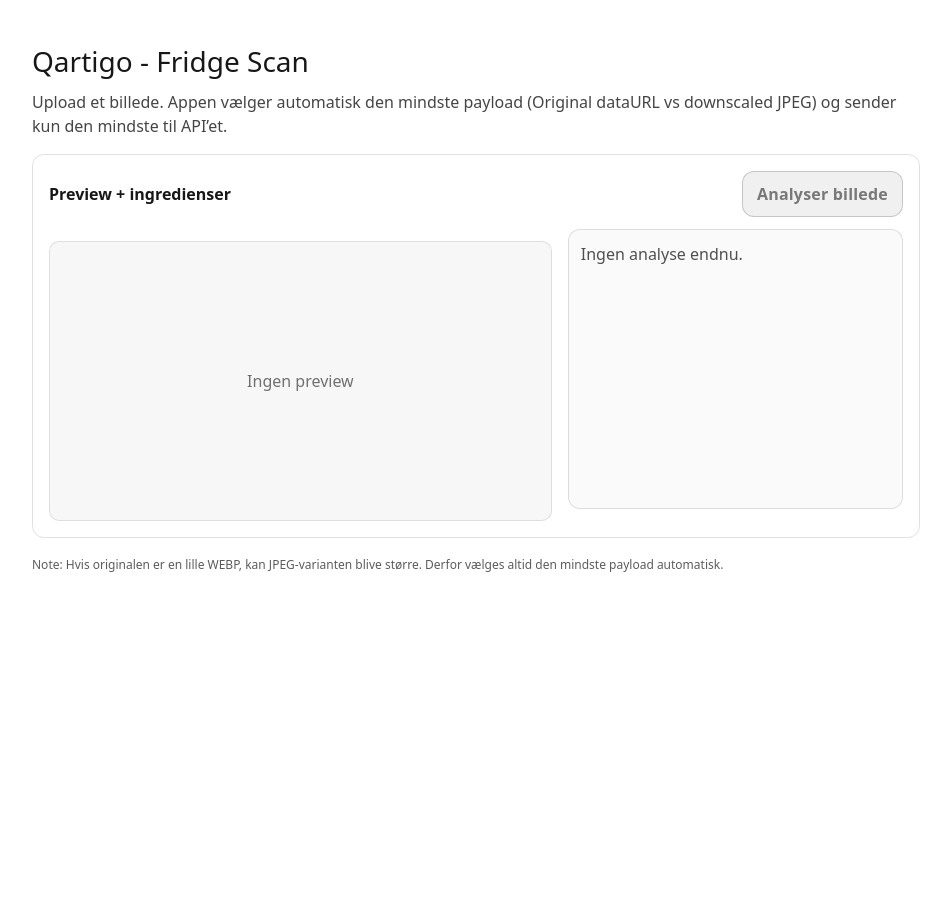
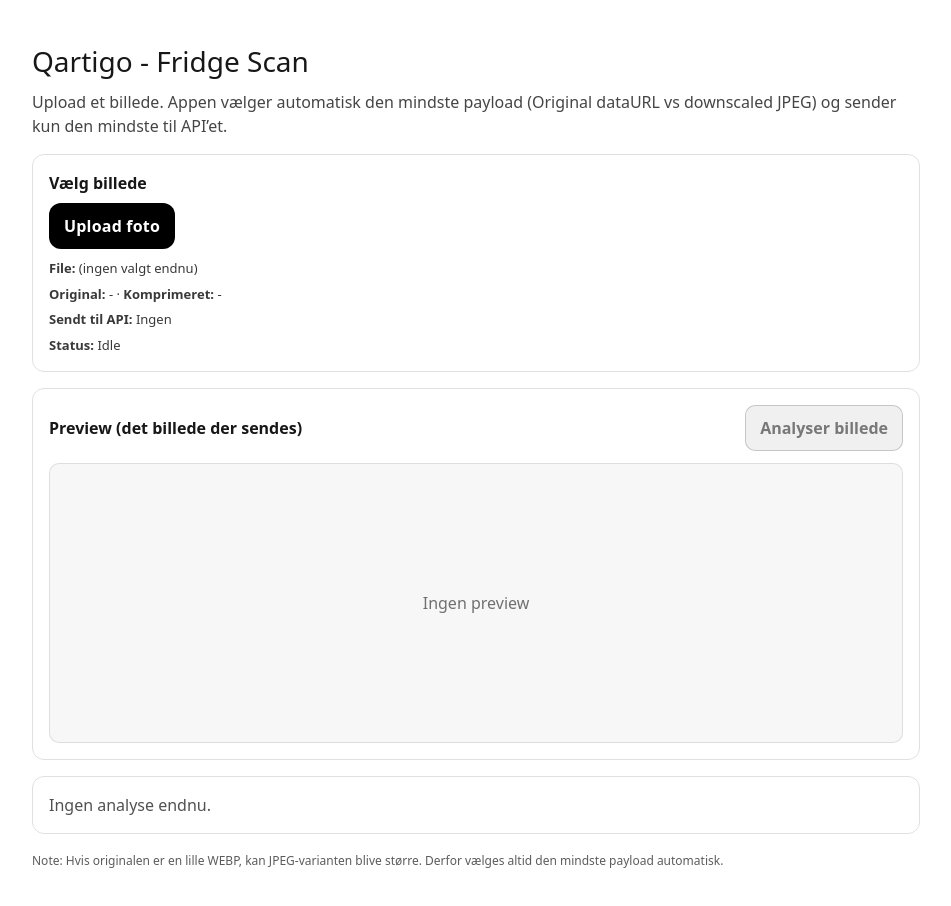
Before and after one commit to christianfrederiksenmusic/foodfolder, a Next.js app: page / in a window 1280 px wide. Shown: the top 906 px of the page, without its empty margins (164-1115 px from the left). Before the commit the page ends 800 px from the top, so only its background shows below. Built offline with nearby package versions, Linux system fonts and the light colour scheme.

Commit message:
Revert page UI to last known good (restore buttons)

```diff
--- a/app/page.tsx
+++ b/app/page.tsx
@@ -95,20 +95,11 @@
   return [];
 }
 
-function fmtConfidenceLabel(c?: number): string | null {
+function fmtConfidence(c?: number): string | null {
   if (typeof c !== "number") return null;
   if (!Number.isFinite(c)) return null;
-  const x = Math.max(0, Math.min(1, c));
-  if (x >= 0.85) return "høj";
-  if (x >= 0.65) return "middel";
-  return "lav";
-}
-
-function fmtConfidencePct(c?: number): string | null {
-  if (typeof c !== "number") return null;
-  if (!Number.isFinite(c)) return null;
-  const x = Math.max(0, Math.min(1, c));
-  return `${Math.round(x * 100)}%`;
+  const clamped = Math.max(0, Math.min(1, c));
+  return `${Math.round(clamped * 100)}%`;
 }
 
 export default function Page() {
@@ -253,6 +244,97 @@
         og sender kun den mindste til API’et.
       </p>
 
+      <section
+        style={{
+          border: "1px solid rgba(0,0,0,0.12)",
+          borderRadius: 12,
+          padding: 16,
+          marginTop: 16,
+        }}
+      >
+        <label style={{ display: "block", fontWeight: 600, marginBottom: 8 }}>Vælg billede</label>
+
+        <div style={{ display: "flex", gap: 10, alignItems: "center", flexWrap: "wrap" }}>
+          <input
+            ref={fileInputRef}
+            type="file"
+            accept="image/*"
+            onChange={onPickFile}
+            style={{ position: "absolute", left: -99999, width: 1, height: 1, opacity: 0 }}
+          />
+
+          <button
+            type="button"
+            className="q-btn q-btn-primary"
+            onClick={() => fileInputRef.current?.click()}
+            disabled={busy}
+            style={{
+              padding: "10px 14px",
+              borderRadius: 12,
+              border: "1px solid rgba(0,0,0,0.18)",
+              background: busy ? "rgba(0,0,0,0.06)" : "black",
+              color: busy ? "rgba(0,0,0,0.5)" : "white",
+              cursor: busy ? "not-allowed" : "pointer",
+              fontWeight: 800,
+              letterSpacing: 0.2,
+            }}
+          >
+            {pickedFileInfo ? "Skift billede" : "Upload foto"}
+          </button>
+
+          {pickedFileInfo ? (
+            <button
+              type="button"
+              className="q-btn q-btn-secondary"
+              onClick={() => {
+                setPickedFileInfo(null);
+                setOriginalDataUrl("");
+                setJpegDataUrl("");
+                setJpegDims(null);
+                setApiResult(null);
+                setError("");
+              }}
+              disabled={busy || apiBusy}
+              style={{
+                padding: "10px 14px",
+                borderRadius: 12,
+                border: "1px solid rgba(0,0,0,0.18)",
+                background: busy || apiBusy ? "rgba(0,0,0,0.06)" : "white",
+                color: "black",
+                cursor: busy || apiBusy ? "not-allowed" : "pointer",
+                fontWeight: 800,
+                letterSpacing: 0.2,
+              }}
+            >
+              Fjern
+            </button>
+          ) : null}
+        </div><div style={{ marginTop: 10, fontSize: 13, opacity: 0.85 }}>
+          <div>
+            <strong>File:</strong>{" "}
+            {pickedFileInfo
+              ? `${pickedFileInfo.name} · ${pickedFileInfo.type} · ${formatBytes(pickedFileInfo.size)}`
+              : "(ingen valgt endnu)"}
+          </div>
+
+          <div style={{ marginTop: 6 }}>
+            <strong>Original:</strong> {originalDataUrl ? formatBytes(originalBytes) : "-"}
+            {" · "}
+            <strong>Komprimeret:</strong> {jpegDataUrl ? formatBytes(jpegBytes) : "-"}
+            {jpegDims ? <span style={{ opacity: 0.75 }}> (ca. {jpegDims.w}x{jpegDims.h})</span> : null}
+          </div>
+
+          <div style={{ marginTop: 6 }}>
+            <strong>Sendt til API:</strong> {chosen.label}
+          </div>
+
+          <div style={{ marginTop: 6 }}>
+            <strong>Status:</strong> {busy ? "Behandler…" : "Idle"}
+          </div>
+        </div>
+
+        {error ? <div style={{ marginTop: 10, color: "crimson" }}>{error}</div> : null}
+      </section>
 
       <section
         style={{
@@ -264,7 +346,7 @@
       >
         <div style={{ display: "flex", justifyContent: "space-between", alignItems: "center", gap: 12, flexWrap: "wrap" }}>
           <div style={{ fontWeight: 700 }}>
-            Preview + ingredienser
+            Preview (det billede der sendes)
           </div>
 
           <button className="q-btn"
@@ -272,29 +354,18 @@
             disabled={apiBusy || busy || !chosen.dataUrl}
             style={{
               padding: "10px 14px",
-              borderRadius: 12,
+              borderRadius: 10,
               border: "1px solid rgba(0,0,0,0.18)",
               background: apiBusy || busy || !chosen.dataUrl ? "rgba(0,0,0,0.06)" : "black",
               color: apiBusy || busy || !chosen.dataUrl ? "rgba(0,0,0,0.5)" : "white",
               cursor: apiBusy || busy || !chosen.dataUrl ? "not-allowed" : "pointer",
-              fontWeight: 800,
-              letterSpacing: 0.2,
+              fontWeight: 700,
             }}
           >
             {apiBusy ? "Analyserer…" : "Analyser billede"}
           </button>
         </div>
 
-        <div
-          style={{
-            display: "grid",
-            gridTemplateColumns: "1.2fr 0.8fr",
-            gap: 16,
-            marginTop: 12,
-            alignItems: "start",
-          }}
-        >
-          <div>
         <div
           style={{
             marginTop: 12,
@@ -320,15 +391,14 @@
             <div style={{ opacity: 0.6 }}>Ingen preview</div>
           )}
         </div>
-          </div>
+      </section>
 
-          <div
+      <section
         style={{
           border: "1px solid rgba(0,0,0,0.12)",
           borderRadius: 12,
-              padding: 12,
-              background: "rgba(0,0,0,0.02)",
-              minHeight: 280,
+          padding: 16,
+          marginTop: 16,
         }}
       >
         {apiResult?.ok === true ? (
@@ -338,19 +408,11 @@
             {sortedItems.length ? (
               <ul style={{ margin: 0, paddingLeft: 18 }}>
                 {sortedItems.map((it, idx) => {
-                      const label = fmtConfidenceLabel(it.confidence);
-                      const pct = fmtConfidencePct(it.confidence);
+                  const conf = fmtConfidence(it.confidence);
                   return (
-                        <li key={idx} style={{ marginBottom: 6 }}>
-                          <div style={{ display: "flex", justifyContent: "space-between", gap: 10 }}>
-                            <span>{it.name}</span>
-                            {label ? (
-                              <span style={{ opacity: 0.75 }}>
-                                {label}
-                                {SHOW_RAW && pct ? <span style={{ opacity: 0.75 }}> ({pct})</span> : null}
-                              </span>
-                            ) : null}
-                          </div>
+                    <li key={idx}>
+                      {it.name}
+                      {conf ? <span style={{ opacity: 0.75 }}> ({conf})</span> : null}
                     </li>
                   );
                 })}
@@ -358,10 +420,6 @@
             ) : (
               <div style={{ opacity: 0.8 }}>Ingen ingredienser fundet.</div>
             )}
-
-                <div style={{ marginTop: 10, fontSize: 12, opacity: 0.75 }}>
-                  Note: “høj/middel/lav” er modellens interne sikkerhed - ikke en garanti.
-                </div>
 
             {SHOW_RAW ? (
               <details style={{ marginTop: 12 }}>
@@ -376,14 +434,16 @@
           <div style={{ borderRadius: 10, padding: 12, background: "rgba(220, 20, 60, 0.10)" }}>
             <div style={{ fontWeight: 700, marginBottom: 6 }}>Fejl</div>
             <div>{apiResult.error}</div>
+            {SHOW_RAW ? (
+              <pre style={{ marginTop: 10, fontSize: 12, opacity: 0.85, whiteSpace: "pre-wrap" }}>
+{JSON.stringify(apiResult.raw ?? {}, null, 2)}
+              </pre>
+            ) : null}
           </div>
         ) : (
           <div style={{ opacity: 0.75 }}>Ingen analyse endnu.</div>
         )}
-          </div>
-        </div>
       </section>
-
 
       <div style={{ marginTop: 18, fontSize: 12, opacity: 0.7 }}>
         Note: Hvis originalen er en lille WEBP, kan JPEG-varianten blive større. Derfor vælges altid den mindste payload automatisk.
```
Lines whose indentation alone changed are shown as unchanged.
